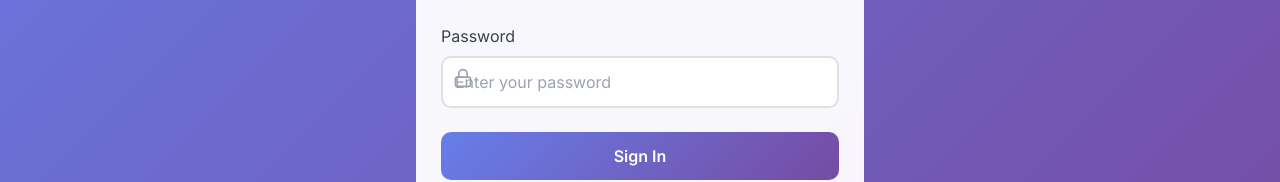
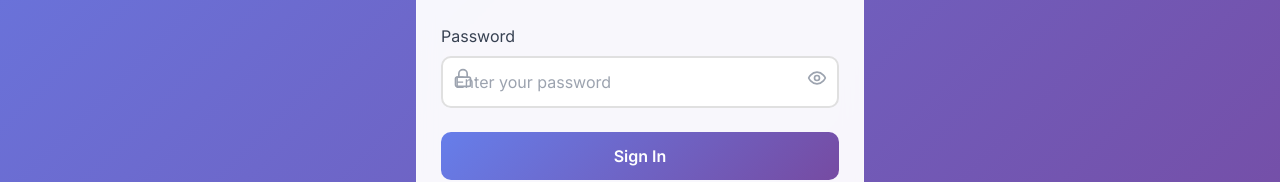
Before and after one commit to Vikas-daddi/vd-eventhub, a React (Create React App) app in the folder client/: page /login in a window 1280 px wide. Shown: the part 516-698 px from the top of the page. Built offline with nearby package versions, Linux system fonts and the light colour scheme; no server answers.

Commit message:
feat: add password visibility toggle

```diff
--- a/client/src/pages/Login.js
+++ b/client/src/pages/Login.js
@@ -1,11 +1,12 @@
 import React, { useState } from 'react';
 import { useNavigate, Link } from 'react-router-dom';
 import { useAuth } from '../context/AuthContext';
-import { Mail, Lock, LogIn } from 'lucide-react';
+import { Mail, Lock, LogIn, Eye, EyeOff } from 'lucide-react';
 
 const Login = () => {
   const [email, setEmail] = useState('');
   const [password, setPassword] = useState('');
+  const [showPassword, setShowPassword] = useState(false);
   const { login } = useAuth();
   const navigate = useNavigate();
 
@@ -47,13 +48,20 @@ const Login = () => {
             <div className="relative">
               <Lock className="absolute left-3 top-3 text-gray-400 dark:text-gray-500 w-5 h-5" />
               <input
-                type="password"
+                type={showPassword ? "text" : "password"}
                 value={password}
                 onChange={(e) => setPassword(e.target.value)}
-                className="input-field pl-10"
+                className="input-field pl-10 pr-10"
                 placeholder="Enter your password"
                 required
               />
+              <button
+                type="button"
+                onClick={() => setShowPassword(!showPassword)}
+                className="absolute right-3 top-3 text-gray-400 hover:text-gray-600 dark:hover:text-gray-300 focus:outline-none"
+              >
+                {showPassword ? <EyeOff className="w-5 h-5" /> : <Eye className="w-5 h-5" />}
+              </button>
             </div>
           </div>
 
--- a/client/src/pages/Register.js
+++ b/client/src/pages/Register.js
@@ -1,12 +1,13 @@
 import React, { useState } from 'react';
 import { useNavigate, Link } from 'react-router-dom';
 import { useAuth } from '../context/AuthContext';
-import { User, Mail, Lock, UserPlus } from 'lucide-react';
+import { User, Mail, Lock, UserPlus, Eye, EyeOff } from 'lucide-react';
 
 const Register = () => {
   const [name, setName] = useState('');
   const [email, setEmail] = useState('');
   const [password, setPassword] = useState('');
+  const [showPassword, setShowPassword] = useState(false);
   const { register } = useAuth();
   const navigate = useNavigate();
 
@@ -63,13 +64,20 @@ const Register = () => {
             <div className="relative">
               <Lock className="absolute left-3 top-3 text-gray-400 dark:text-gray-500 w-5 h-5" />
               <input
-                type="password"
+                type={showPassword ? "text" : "password"}
                 value={password}
                 onChange={(e) => setPassword(e.target.value)}
-                className="input-field pl-10"
+                className="input-field pl-10 pr-10"
                 placeholder="Create a password"
                 required
               />
+              <button
+                type="button"
+                onClick={() => setShowPassword(!showPassword)}
+                className="absolute right-3 top-3 text-gray-400 hover:text-gray-600 dark:hover:text-gray-300 focus:outline-none"
+              >
+                {showPassword ? <EyeOff className="w-5 h-5" /> : <Eye className="w-5 h-5" />}
+              </button>
             </div>
           </div>
 
```
